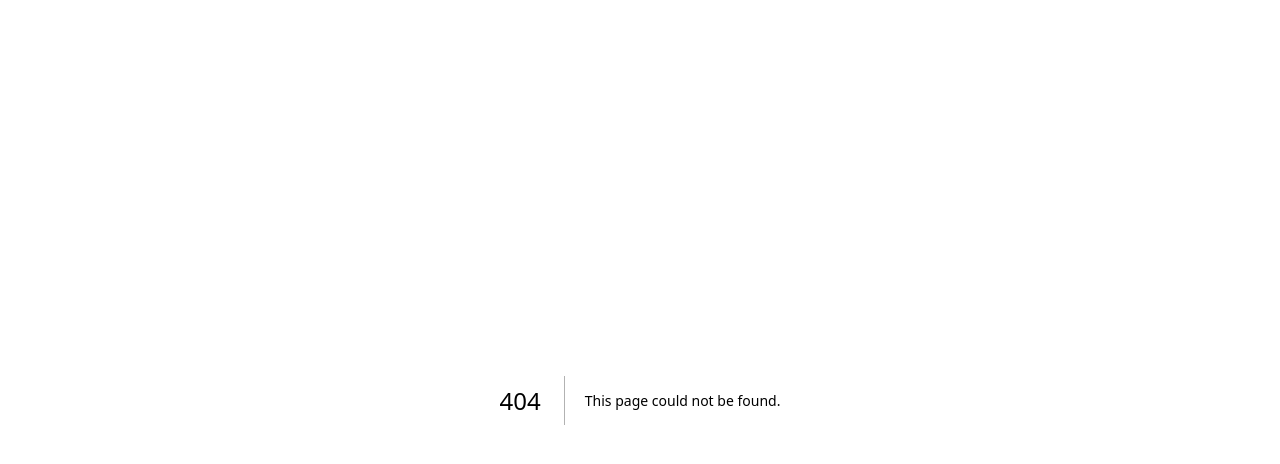
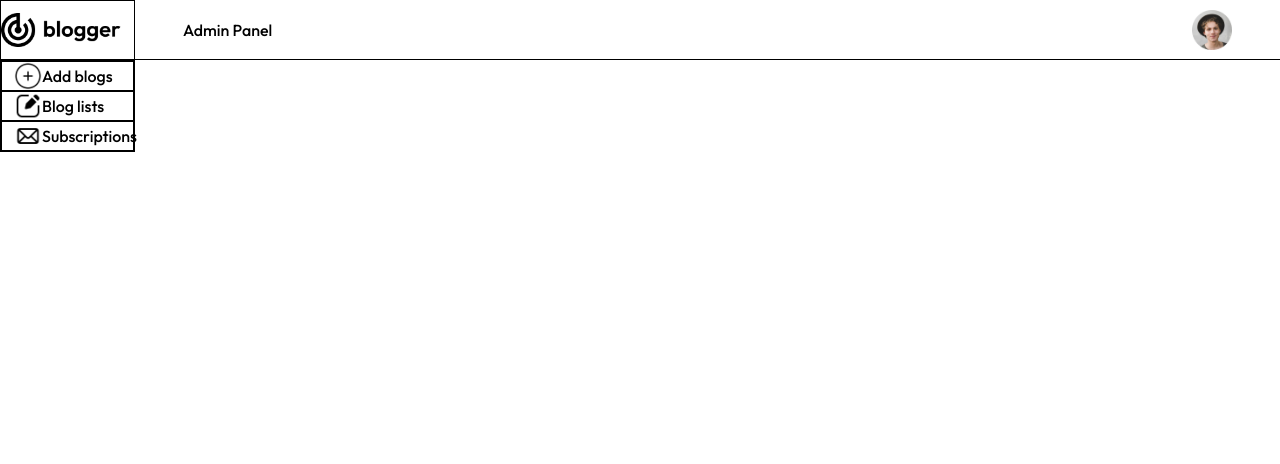
Before and after one commit to EdwardLimPadmajaya/Blogger---Personal-Blog-Website, a Next.js app in the folder next-blog-app/: page /admin/addProduct in a window 1280 px wide. Before the commit this address had no page. Shown: the top 464 px of the page. Built offline with nearby package versions, Linux system fonts and the light colour scheme.

Commit message:
Added Initial Admin Dashboard

```diff
--- /dev/null
+++ b/next-blog-app/Components/AdminComponents/Sidebar.jsx
@@ -0,0 +1,30 @@
+import { assets } from '@/Assets/assets'
+import Image from 'next/image'
+import Link from 'next/link'
+import React from 'react'
+
+const Sidebar = () => {
+  return (
+    <div className='flex flex-col bg-slate-100'>
+      <div className='px-2 sm:pl-14 py-3 border border-black'>
+        <Image src={assets.logo} width={120} alt='' />
+      </div>
+      <div className='w-28 sm:w-80 h-[100vh] relative py-12 border border-black'>
+        <div className='w-[50%] sm:w-[80%] absolute right-0'>
+            <Link href='/admin/addProduct' className='flex items-center border border-black gap-3 font-medium px-3 py-2 bg-white shadow-[-5px_5px_0px_#000000]'>
+                <Image src={assets.add_icon} alt='' width={28}/><p>Add blogs</p>
+            </Link>
+            <Link href='/admin/blogList' className='mt-5 flex items-center border border-black gap-3 font-medium px-3 py-2 bg-white shadow-[-5px_5px_0px_#000000]'>
+                <Image src={assets.blog_icon} alt='' width={28}/><p>Blog lists</p>
+            </Link>
+            <Link href='/admin/subscriptions' className='mt-5 flex items-center border border-black gap-3 font-medium px-3 py-2 bg-white shadow-[-5px_5px_0px_#000000]'>
+                <Image src={assets.email_icon} alt='' width={28}/><p>Subscriptions</p>
+            </Link>
+        </div>
+
+      </div>
+    </div>
+  )
+}
+
+export default Sidebar
--- /dev/null
+++ b/next-blog-app/app/admin/addProduct/page.jsx
@@ -0,0 +1,12 @@
+'use client'
+import React from 'react'
+
+const page = () => {
+  return (
+    <div>
+
+    </div>
+  )
+}
+
+export default page
--- /dev/null
+++ b/next-blog-app/app/admin/blogList/page.jsx
@@ -0,0 +1,12 @@
+'use client'
+import React from 'react'
+
+const page = () => {
+  return (
+    <div>
+
+    </div>
+  )
+}
+
+export default page
--- /dev/null
+++ b/next-blog-app/app/admin/layout.jsx
@@ -0,0 +1,20 @@
+import { assets } from "@/Assets/assets";
+import Sidebar from "@/Components/AdminComponents/Sidebar";
+import Image from "next/image";
+
+export default function Layout({children}) {
+    return (
+        <>
+            <div className='flex'>
+                <Sidebar />
+                <div className='flex flex-col w-full'>
+                    <div className="flex items-center justify-between w-full py-3 max-h-[60px] px-12 border-b border-black">
+                        <h3 className="font-medium">Admin Panel</h3>
+                        <Image src={assets.profile_icon} width={40} alt="" />
+                    </div>
+                    {children}
+                </div>
+            </div>
+        </>
+    )
+}
--- /dev/null
+++ b/next-blog-app/app/admin/page.jsx
@@ -0,0 +1,11 @@
+import React from 'react'
+
+const page = () => {
+  return (
+    <div>
+
+    </div>
+  )
+}
+
+export default page
--- /dev/null
+++ b/next-blog-app/app/admin/subscriptions/page.jsx
@@ -0,0 +1,12 @@
+'use client'
+import React from 'react'
+
+const page = () => {
+  return (
+    <div>
+
+    </div>
+  )
+}
+
+export default page
```
